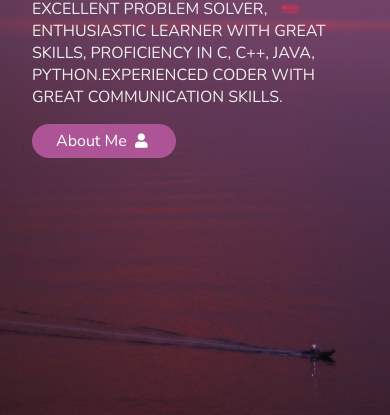
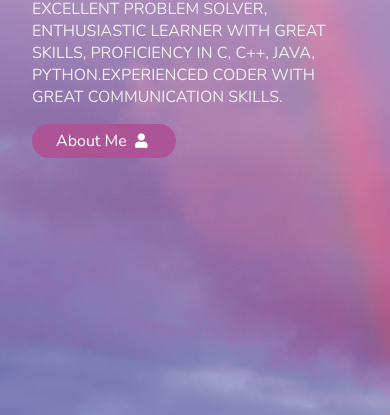
Before and after one commit to dbak-alt/my_web, a plain HTML site: page portfolio website/index.html in a window 390 px wide. Shown: the part 429-844 px from the top of the page. Drawn offline with nearby package versions, Linux system fonts and the light colour scheme.

Commit message:
Update style.css

```diff
--- a/portfolio website/style.css
+++ b/portfolio website/style.css
@@ -489,12 +489,15 @@ header .navbar ul li a:hover{
     }
     html, body {
         height: 100%;
-    }
-    html {
-        overflow-y: hidden;
-    }
-    body {
-        overflow-y: scroll;
+        margin: 0;
+        overflow-x: hidden;
+        overflow-y: auto;
+        padding: 0;
+        width: 100%;
+        background-image: url("images/aleksander-vlad-rbyAJw8tpd0-unsplash.jpg");
+        background-repeat: no-repeat;
+        background-position: center center;
+        background-attachment: fixed;
     }
 
  }
```
